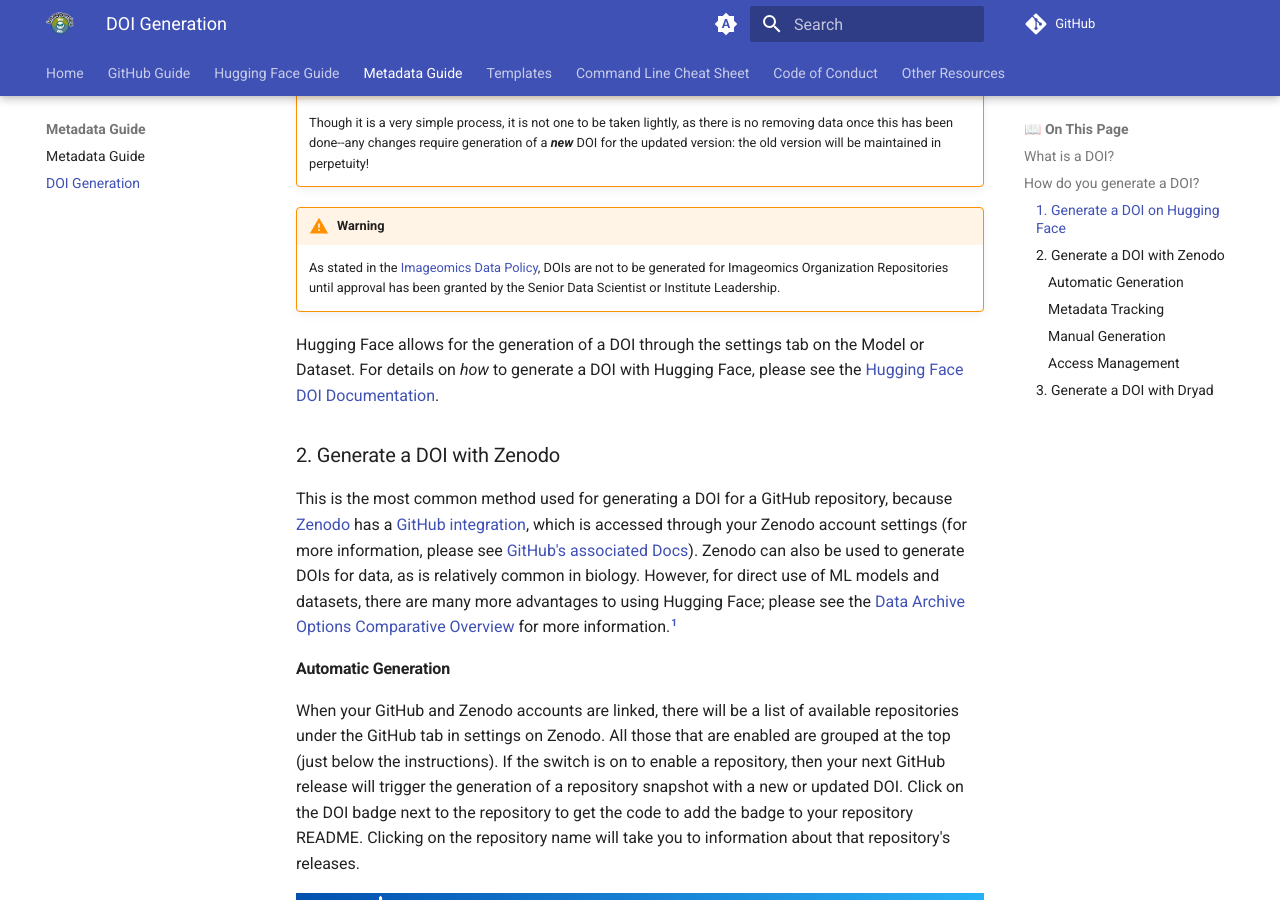
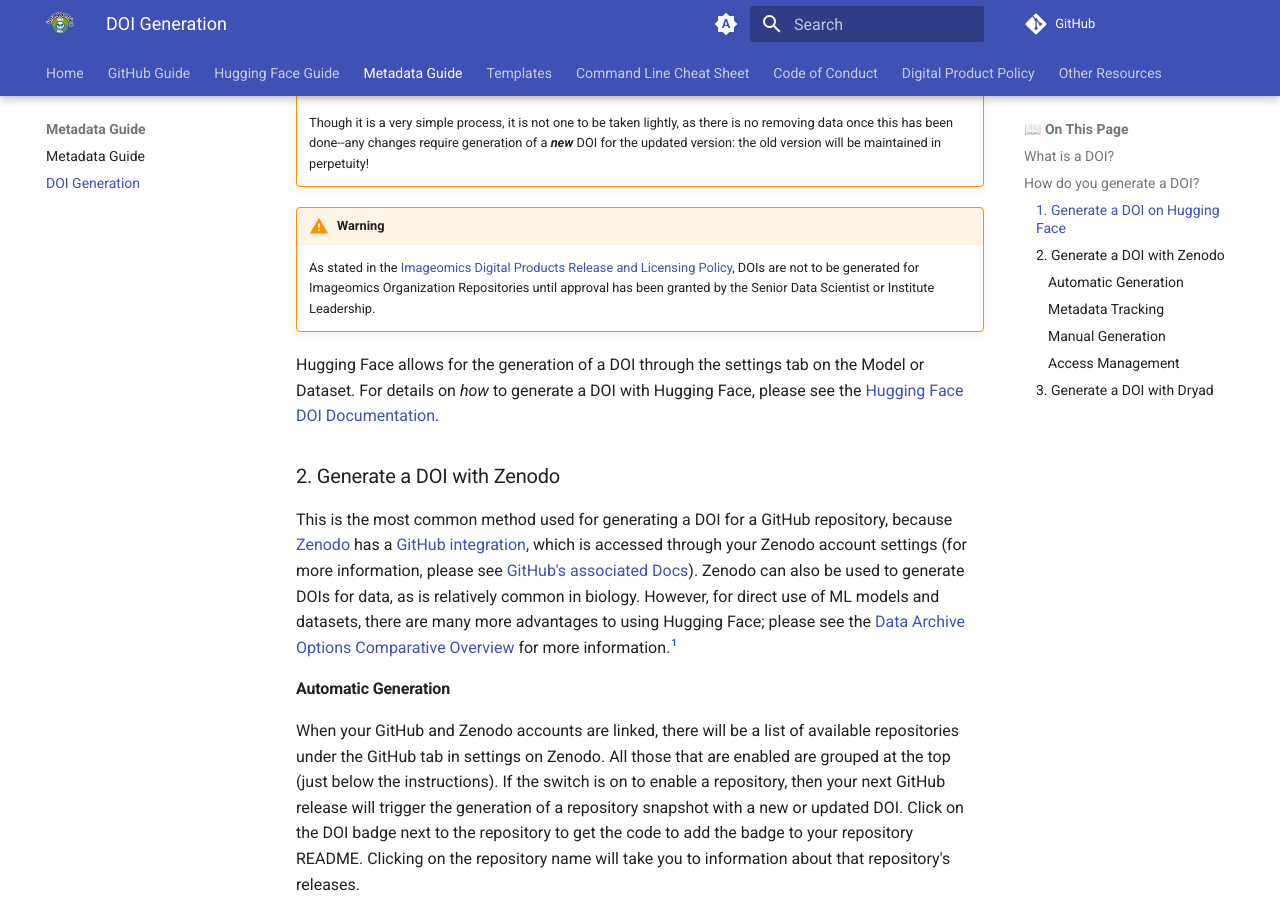
Before and after one commit to akashgunjegaon/Collaborative-distributed-science-guide, an MkDocs documentation site: the page built from docs/wiki-guide/DOI-Generation.md, in a window 1280 px wide and 900 px high, scrolled down 880 px. Built offline with MkDocs 1.6.1 and Material for MkDocs 9.7.7, drawn with Linux system fonts in a browser that asks for light colours; comment, search, counter and statistics services are not loaded.

Commit message:
Add release and licensing policy page, adjust refs accordingly (#15)
New header with subpage for this page as project lifecycle will also go here

```diff
--- a/docs/wiki-guide/DOI-Generation.md
+++ b/docs/wiki-guide/DOI-Generation.md
@@ -21,7 +21,7 @@ This is the simplest method for generating a DOI for a model or dataset since [H
     Though it is a very simple process, it is not one to be taken lightly, as there is no removing data once this has been done--any changes require generation of a ***new*** DOI for the updated version: the old version will be maintained in perpetuity!
 
 !!! warning "Warning"
-    As stated in the [Imageomics Data Policy](../Data-Policy.md), DOIs are not to be generated for Imageomics Organization Repositories until approval has been granted by the Senior Data Scientist or Institute Leadership.
+    As stated in the [Imageomics Digital Products Release and Licensing Policy](Digital-products-release-licensing-policy.md), DOIs are not to be generated for Imageomics Organization Repositories until approval has been granted by the Senior Data Scientist or Institute Leadership.
 
 Hugging Face allows for the generation of a DOI through the settings tab on the Model or Dataset. For details on _how_ to generate a DOI with Hugging Face, please see the [Hugging Face DOI Documentation](https://huggingface.co/docs/hub/doi).
 
--- a/mkdocs.yaml
+++ b/mkdocs.yaml
@@ -111,6 +111,8 @@ nav:
       - "Model Card Template": wiki-guide/HF_ModelCard_Template_mkdocs.md
   - Command Line Cheat Sheet: wiki-guide/Command-Line-Cheat-Sheet.md
   - Code of Conduct: CODE_OF_CONDUCT.md
+  - Digital Product Policy:
+      - "Release and Licensing Policy": wiki-guide/Digital-products-release-licensing-policy.md
   - Other Resources:
       - "Technical Infrastructure": wiki-guide/Technical-Infrastructure.md
       - "Virtual Environments": wiki-guide/Virtual-Environments.md
```
Also changed, not shown: docs/wiki-guide/Digital-products-release-licensing-policy.md (added, +39 -0 lines).
